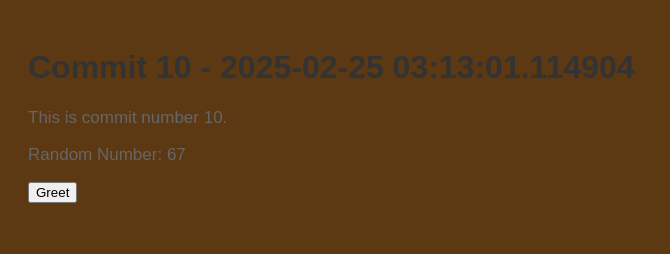
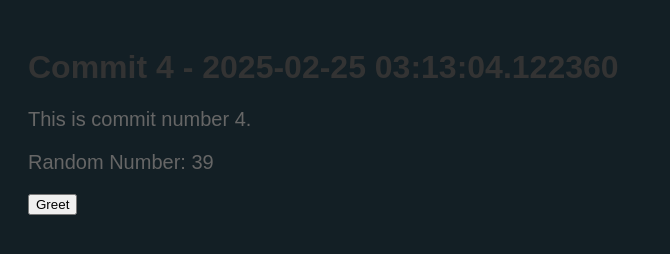
Before and after one commit to legbald0d/myrep-repo-20250225031257, a plain HTML site: page index.html in a window 1280 px wide. Shown: the whole page, without its empty margins (0-670 px from the left). Drawn offline with Linux system fonts and the light colour scheme.

Commit message:
📝 Commit 4 with HTML, CSS, and JS

```diff
--- a/index.html
+++ b/index.html
@@ -2,13 +2,13 @@
     <!DOCTYPE html>
     <html>
     <head>
-        <title>Commit 10 - 2025-02-25 03:13:01.114904</title>
+        <title>Commit 4 - 2025-02-25 03:13:04.122360</title>
         <link rel="stylesheet" href="style.css">
     </head>
     <body>
-        <h1>Commit 10 - 2025-02-25 03:13:01.114904</h1>
-        <p>This is commit number 10.</p>
-        <p>Random Number: 67</p>
+        <h1>Commit 4 - 2025-02-25 03:13:04.122360</h1>
+        <p>This is commit number 4.</p>
+        <p>Random Number: 39</p>
         <button onclick="greet()">Greet</button>
         <script src="script.js"></script>
     </body>
--- a/script.js
+++ b/script.js
@@ -2,4 +2,4 @@
     function greet() {
         alert('Hello from commit ' + commitNumber + '!');
     }
-    var commitNumber = 10;
+    var commitNumber = 4;
--- a/style.css
+++ b/style.css
@@ -1,7 +1,7 @@
 
     body {
         font-family: Arial, sans-serif;
-        background-color: #5d3913;
+        background-color: #131f25;
         padding: 20px;
     }
     h1 {
@@ -9,5 +9,5 @@
     }
     p {
         color: #666;
-        font-size: 17px;
+        font-size: 20px;
     }
```
